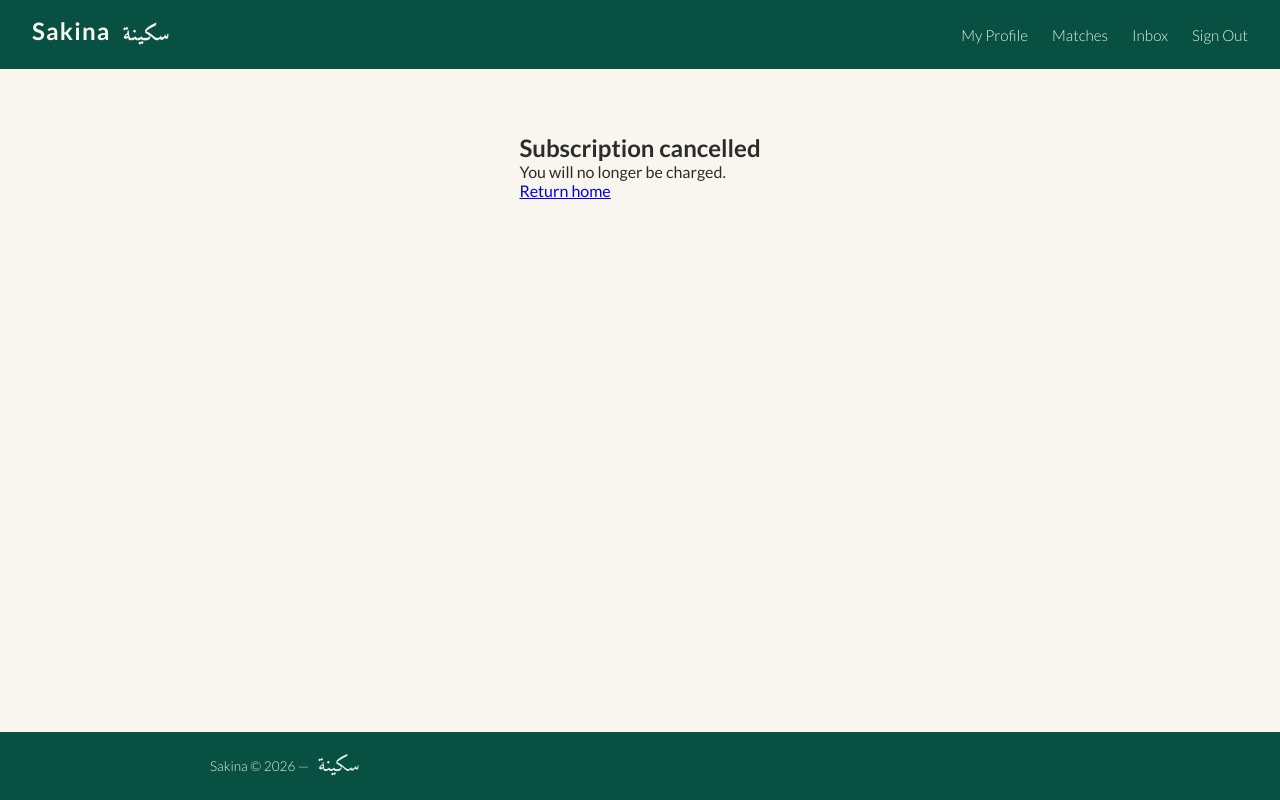
After one commit to Sascha-netizen/sakina_matchmaking, a Django app: page /subscriptions/cancelled/ in a window 1280 px wide. The commit adds this page. Run offline with Django 4.2, Linux system fonts and the light colour scheme; the visitor is signed in with stand-in values (Sample User, id 1).

Commit message:
add payment unsuccessful page and subscription cancellation flow

```diff
--- /dev/null
+++ b/subscriptions/templates/subscriptions/cancelled.html
@@ -0,0 +1,11 @@
+{% extends "base.html" %}
+
+{% block title %}Subscription Cancelled — Sakina{% endblock %}
+
+{% block content %}
+<div class="container text-center mt-5">
+    <h2>Subscription cancelled</h2>
+    <p>You will no longer be charged.</p>
+    <a href="{% url 'index' %}" class="btn">Return home</a>
+</div>
+{% endblock %}
--- a/subscriptions/urls.py
+++ b/subscriptions/urls.py
@@ -7,5 +7,7 @@ urlpatterns = [
     path('checkout/', views.create_checkout_session, name='checkout'),
     path('success/', views.subscription_success, name='success'),
     path('cancel/', views.subscription_cancel, name='cancel'),
+    path('cancel-subscription/', views.cancel_subscription, name='cancel_subscription'),
+    path('cancelled/', views.subscription_cancelled, name='cancelled'),
     path('webhook/', views.stripe_webhook, name='webhook'),
 ]
--- a/subscriptions/views.py
+++ b/subscriptions/views.py
@@ -126,3 +126,26 @@ def handle_payment_failed(invoice):
         sub.save()
     except Subscription.DoesNotExist:
         pass
+
+
+@login_required
+def cancel_subscription(request):
+    if request.method == 'POST':
+        try:
+            sub = Subscription.objects.get(
+                user=request.user,
+                status=Subscription.Status.ACTIVE,
+            )
+            stripe.Subscription.delete(sub.stripe_subscription_id)
+            sub.status = Subscription.Status.CANCELLED
+            sub.cancelled_at = timezone.now()
+            sub.save()
+        except Subscription.DoesNotExist:
+            pass
+        return redirect('subscriptions:cancelled')
+    return render(request, 'subscriptions/cancel_confirm.html')
+
+
+@login_required
+def subscription_cancelled(request):
+    return render(request, 'subscriptions/cancelled.html')
```
Also changed, not shown: subscriptions/templates/subscriptions/cancel.html (+6 -3 lines), subscriptions/templates/subscriptions/cancel_confirm.html (added, +15 -0 lines).
